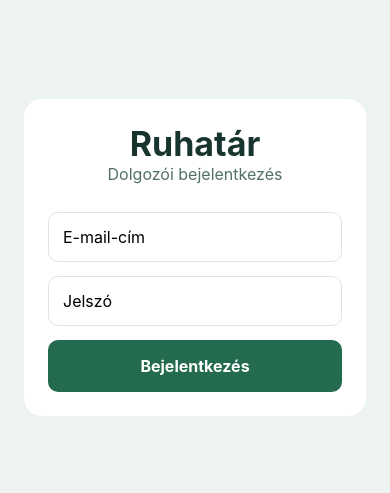
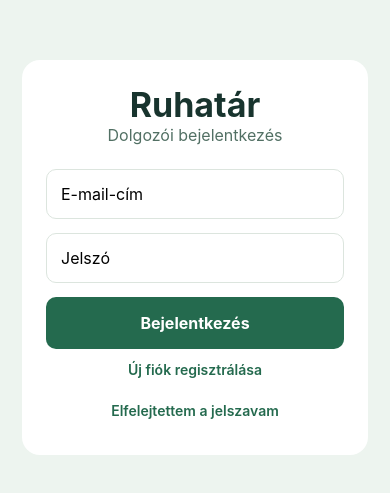
Before and after one commit to szabolcsdonko1-glitch/Ruhatar-Android, a React Native app: screen / in a window 390 px wide. Shown: the part 165-658 px from the top of the page. Built offline with nearby package versions, Linux system fonts and the light colour scheme.

Commit message:
Update LoginScreen.js

```diff
--- a/LoginScreen.js
+++ b/LoginScreen.js
@@ -1,35 +1,77 @@
 
 import React, { useState } from 'react';
 import {
-  View,
-  Text,
-  TextInput,
-  TouchableOpacity,
-  Alert,
-  ActivityIndicator,
-  StyleSheet,
-  KeyboardAvoidingView,
-  Platform,
+  View, Text, TextInput, TouchableOpacity, Alert,
+  ActivityIndicator, StyleSheet, ScrollView,
+  KeyboardAvoidingView, Platform
 } from 'react-native';
 import { supabase } from './supabase';
 
 export default function LoginScreen({ onLogin }) {
+  const [mode, setMode] = useState('login');
+  const [name, setName] = useState('');
   const [email, setEmail] = useState('');
   const [password, setPassword] = useState('');
   const [loading, setLoading] = useState(false);
 
-  async function login() {
-    if (!email.trim() || !password) {
-      Alert.alert('Hiányzó adat', 'Add meg az e-mail-címed és a jelszavad.');
+  async function submit() {
+    const address = email.trim().toLowerCase();
+
+    if (!address || (mode !== 'reset' && !password)) {
+      Alert.alert('Hiányzó adat', 'Töltsd ki a szükséges mezőket.');
+      return;
+    }
+
+    if (mode === 'register' && !name.trim()) {
+      Alert.alert('Hiányzó adat', 'Add meg a nevedet.');
+      return;
+    }
+
+    if (mode === 'register' && password.length < 8) {
+      Alert.alert('Rövid jelszó', 'Legalább 8 karakter szükséges.');
       return;
     }
 
     setLoading(true);
 
     try {
+      if (mode === 'reset') {
+        const { error } = await supabase.auth.resetPasswordForEmail(address);
+        if (error) throw error;
+
+        Alert.alert(
+          'E-mail elküldve',
+          'Ha létezik a fiók, jelszó-visszaállító levelet kapsz. A jelszócsere linkjének alkalmazáson belüli kezelése még beállítást igényel.'
+        );
+        setMode('login');
+        return;
+      }
+
+      if (mode === 'register') {
+        const { data, error } = await supabase.auth.signUp({
+          email: address,
+          password,
+          options: {
+            data: { nev: name.trim() }
+          }
+        });
+
+        if (error) throw error;
+        if (data.session) await supabase.auth.signOut();
+
+        Alert.alert(
+          'Regisztráció elküldve',
+          'Ellenőrizd az e-mailjeidet. A készlethez tulajdonosi jóváhagyás után férhetsz hozzá.'
+        );
+
+        setPassword('');
+        setMode('login');
+        return;
+      }
+
       const { data, error } = await supabase.auth.signInWithPassword({
-        email: email.trim(),
-        password,
+        email: address,
+        password
       });
 
       if (error) throw error;
@@ -40,59 +82,124 @@ export default function LoginScreen({ onLogin }) {
         .eq('id', data.user.id)
         .maybeSingle();
 
-      if (employeeError || !employee) {
+      if (employeeError) throw employeeError;
+
+      if (!employee) {
         await supabase.auth.signOut();
-        throw new Error('Ehhez a fiókhoz nincs dolgozói jogosultság.');
+        Alert.alert(
+          'Jóváhagyásra vár',
+          'A fiókodhoz még nincs dolgozói hozzáférés. A tulajdonos jóváhagyása szükséges.'
+        );
+        return;
       }
 
       onLogin?.(employee);
     } catch (error) {
-      Alert.alert('Sikertelen bejelentkezés', error.message);
+      Alert.alert('Hiba', error.message || 'Sikertelen művelet.');
     } finally {
       setLoading(false);
     }
   }
 
+  const title =
+    mode === 'register' ? 'Regisztráció' :
+    mode === 'reset' ? 'Elfelejtett jelszó' :
+    'Dolgozói bejelentkezés';
+
   return (
     <KeyboardAvoidingView
+      style={styles.container}
       behavior={Platform.OS === 'ios' ? 'padding' : undefined}
-      style={styles.container}
+    >
+      <ScrollView
+        contentContainerStyle={styles.content}
+        keyboardShouldPersistTaps="handled"
       >
         <View style={styles.card}>
-        <Text style={styles.title}>Ruhatár</Text>
-        <Text style={styles.subtitle}>Dolgozói bejelentkezés</Text>
+          <Text style={styles.brand}>Ruhatár</Text>
+          <Text style={styles.subtitle}>{title}</Text>
+
+          {mode === 'register' && (
+            <TextInput
+              style={styles.input}
+              placeholder="Teljes név"
+              value={name}
+              onChangeText={setName}
+              autoCapitalize="words"
+            />
+          )}
 
           <TextInput
             style={styles.input}
             placeholder="E-mail-cím"
-          autoCapitalize="none"
-          keyboardType="email-address"
-          autoComplete="email"
             value={email}
             onChangeText={setEmail}
+            keyboardType="email-address"
+            autoCapitalize="none"
+            autoComplete="email"
           />
 
+          {mode !== 'reset' && (
             <TextInput
               style={styles.input}
               placeholder="Jelszó"
-          secureTextEntry
-          autoComplete="password"
               value={password}
               onChangeText={setPassword}
+              secureTextEntry
+              autoComplete={mode === 'register' ? 'new-password' : 'password'}
             />
+          )}
 
           <TouchableOpacity
-          style={[styles.button, loading && styles.disabled]}
-          onPress={login}
+            style={[styles.button, loading && { opacity: 0.6 }]}
+            onPress={submit}
             disabled={loading}
           >
             {loading ? (
               <ActivityIndicator color="#fff" />
             ) : (
-            <Text style={styles.buttonText}>Bejelentkezés</Text>
+              <Text style={styles.buttonText}>
+                {mode === 'register'
+                  ? 'Regisztrálok'
+                  : mode === 'reset'
+                  ? 'Jelszó-visszaállító e-mail kérése'
+                  : 'Bejelentkezés'}
+              </Text>
             )}
           </TouchableOpacity>
+
+          {mode === 'login' ? (
+            <>
+              <TouchableOpacity
+                style={styles.link}
+                onPress={() => setMode('register')}
+              >
+                <Text style={styles.linkText}>Új fiók regisztrálása</Text>
+              </TouchableOpacity>
+
+              <TouchableOpacity
+                style={styles.link}
+                onPress={() => setMode('reset')}
+              >
+                <Text style={styles.linkText}>Elfelejtettem a jelszavam</Text>
+              </TouchableOpacity>
+            </>
+          ) : (
+            <TouchableOpacity
+              style={styles.link}
+              onPress={() => setMode('login')}
+            >
+              <Text style={styles.linkText}>Vissza a bejelentkezéshez</Text>
+            </TouchableOpacity>
+          )}
+
+          {mode === 'register' && (
+            <Text style={styles.note}>
+              A készlethez a tulajdonos jóváhagyása szükséges.
+            </Text>
+          )}
         </View>
+      </ScrollView>
     </KeyboardAvoidingView>
   );
 }
@@ -100,26 +207,29 @@ export default function LoginScreen({ onLogin }) {
 const styles = StyleSheet.create({
   container: {
     flex: 1,
+    backgroundColor: '#edf4ef'
+  },
+  content: {
+    flexGrow: 1,
     justifyContent: 'center',
-    backgroundColor: '#edf4ef',
-    padding: 24,
+    padding: 22
   },
   card: {
     backgroundColor: '#fff',
-    borderRadius: 18,
     padding: 24,
+    borderRadius: 18
   },
-  title: {
+  brand: {
     fontSize: 34,
     fontWeight: 'bold',
     color: '#18342e',
-    textAlign: 'center',
+    textAlign: 'center'
   },
   subtitle: {
     fontSize: 16,
     color: '#527064',
     textAlign: 'center',
-    marginBottom: 28,
+    marginBottom: 24
   },
   input: {
     borderWidth: 1,
@@ -127,20 +237,31 @@ const styles = StyleSheet.create({
     borderRadius: 10,
     padding: 14,
     marginBottom: 14,
-    fontSize: 16,
+    fontSize: 16
   },
   button: {
     backgroundColor: '#246a4e',
     padding: 16,
     borderRadius: 10,
-    alignItems: 'center',
-  },
-  disabled: {
-    opacity: 0.6,
+    alignItems: 'center'
   },
   buttonText: {
     color: '#fff',
     fontWeight: 'bold',
     fontSize: 16,
+    textAlign: 'center'
   },
+  link: {
+    padding: 12,
+    alignItems: 'center'
+  },
+  linkText: {
+    color: '#246a4e',
+    fontWeight: '600'
+  },
+  note: {
+    textAlign: 'center',
+    color: '#777',
+    marginTop: 10
+  }
 });
```
Lines whose indentation alone changed are shown as unchanged.
